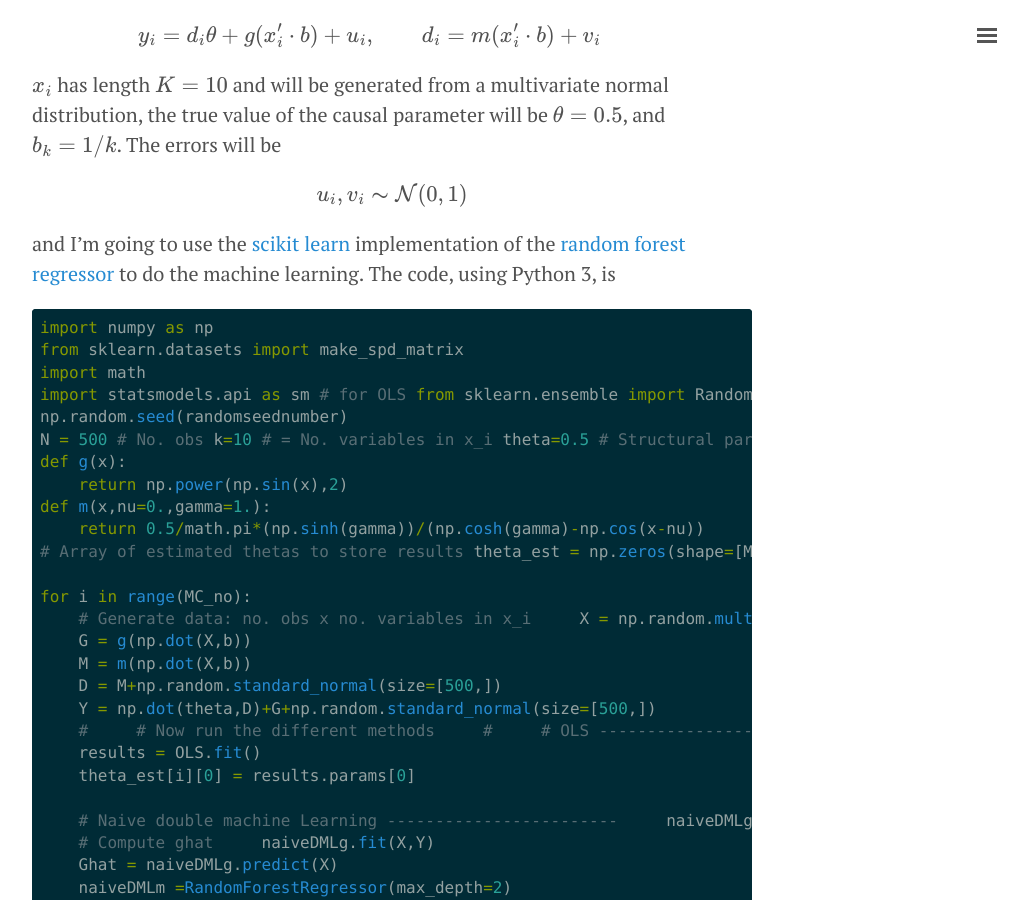
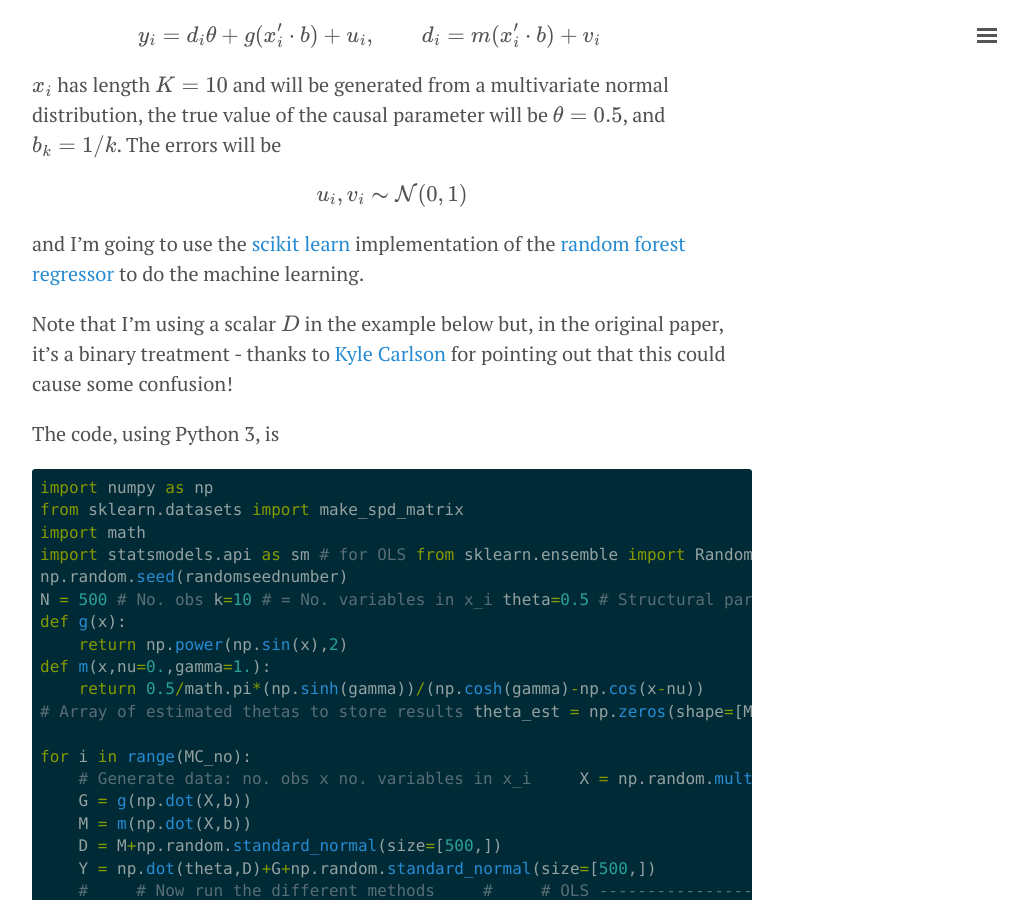
Before and after one commit to aeturrell/home, a Jekyll site: the page built from _posts/2018-02-10-econometrics-in-python-partI-ML.md, in a window 1280 px wide and 900 px high, scrolled down 3191 px. Shown: the whole window, without its empty margins (248-1276 px from the left). Built offline with Jekyll 4.4.1, drawn with Linux system fonts in a browser that asks for light colours; formulas are drawn with MathJax 3.

Commit message:
Note re binary treatment

````diff
--- a/_posts/2018-02-10-econometrics-in-python-partI-ML.md
+++ b/_posts/2018-02-10-econometrics-in-python-partI-ML.md
@@ -64,7 +64,11 @@ $$
 u_i, v_i \thicksim \mathcal{N}(0,1)
 $$
 
-and I'm going to use the [scikit learn](http://scikit-learn.org/stable/index.html) implementation of the [random forest regressor](https://en.wikipedia.org/wiki/Random_forest) to do the machine learning. The code, using Python 3, is
+and I'm going to use the [scikit learn](http://scikit-learn.org/stable/index.html) implementation of the [random forest regressor](https://en.wikipedia.org/wiki/Random_forest) to do the machine learning.
+
+ Note that I'm using a scalar $D$ in the example below but, in the original paper, it's a binary treatment - thanks to [Kyle Carlson](https://twitter.com/KyleCSN) for pointing out that this could cause some confusion!
+
+The code, using Python 3, is
 ```python
 import numpy as np
 from sklearn.datasets import make_spd_matrix
````
